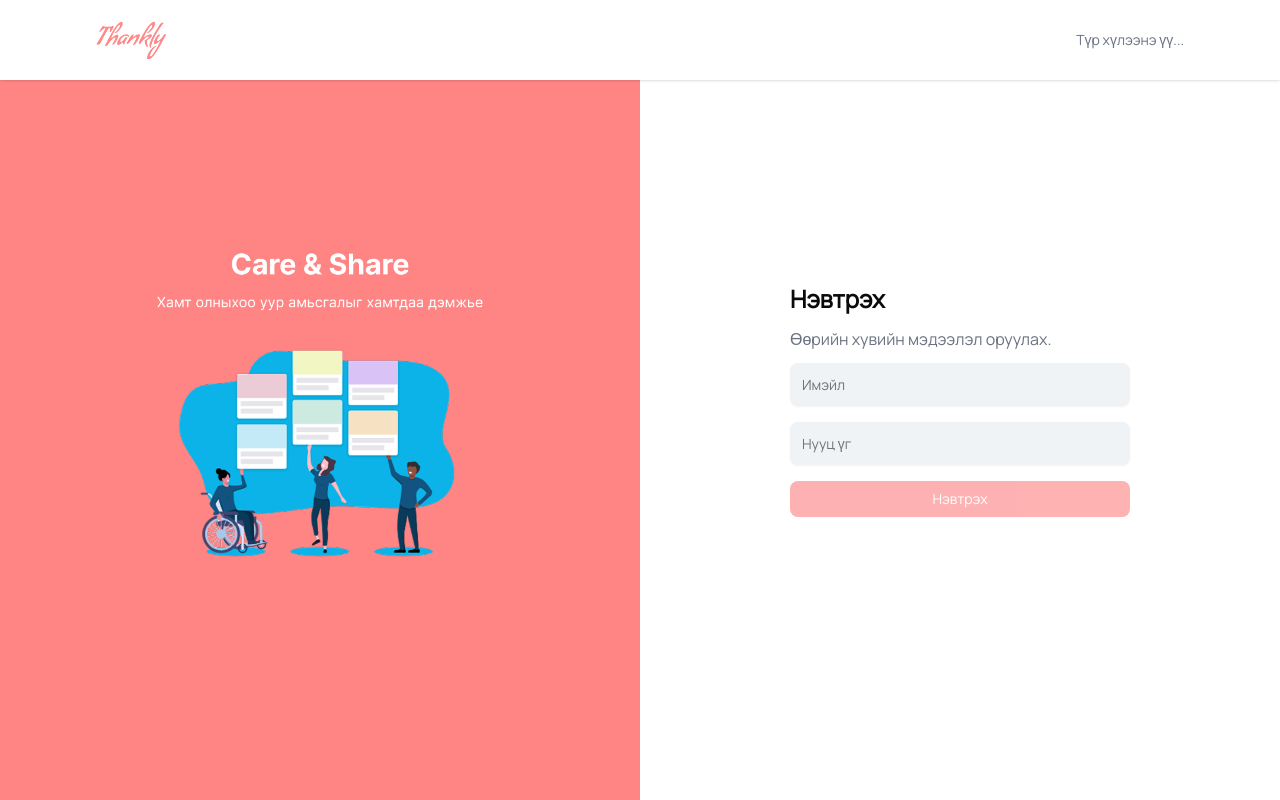
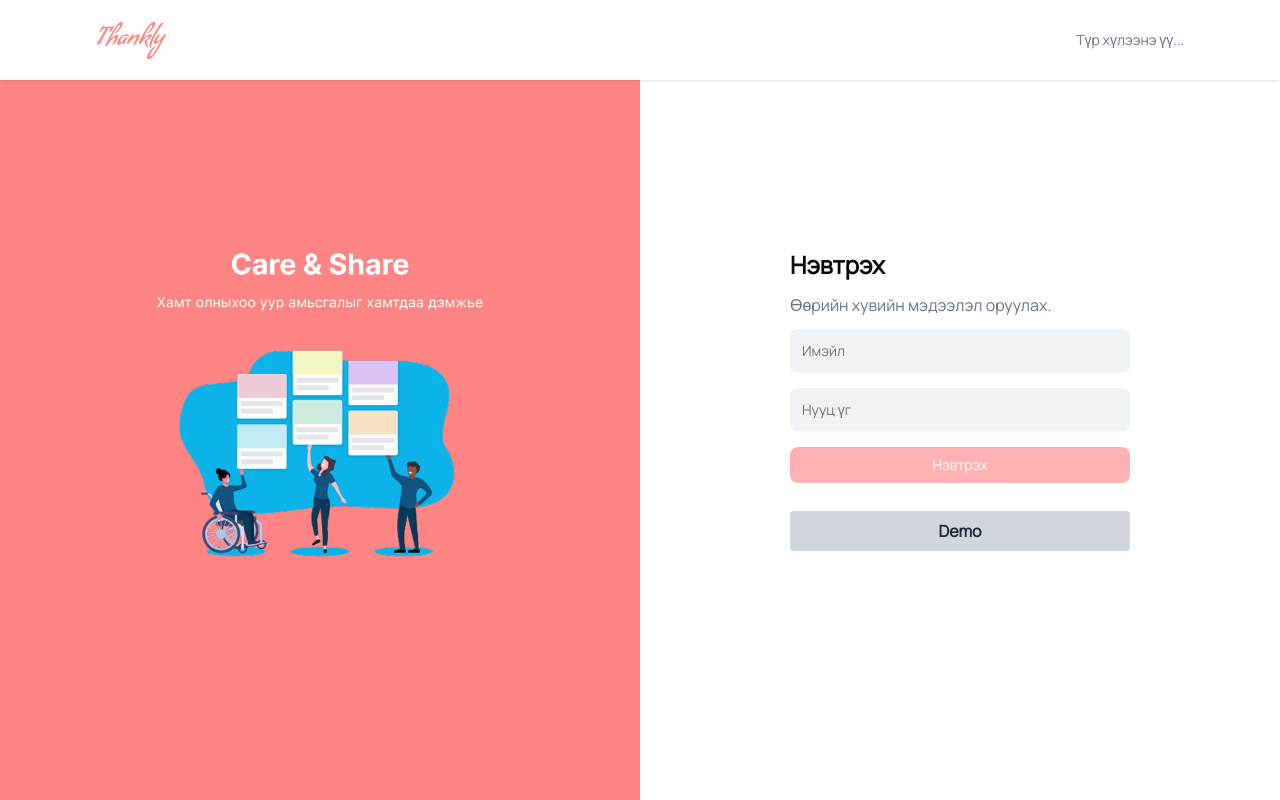
Before and after one commit to dashka-bat/pinequest, a Next.js app: page /auth/signin in a window 1280 px wide. Built offline with nearby package versions, Linux system fonts and the light colour scheme; no server answers.

Commit message:
demo-login

```diff
--- a/src/app/auth/signin/page.tsx
+++ b/src/app/auth/signin/page.tsx
@@ -40,6 +40,19 @@ const SignInPage = () => {
     const timeout = setTimeout(() => setResponse(undefined), 5000);
     return () => clearTimeout(timeout);
   }, [response]);
+
+  // Demo товч дарахад автомат бөглөлт ба логин хийх
+  const handleDemoLogin = () => {
+    const demoCredentials = {
+      email: 'dushkab02@gmail.com',
+      password: 'dashka0318',
+    };
+    form.setValue('email', demoCredentials.email);
+    form.setValue('password', demoCredentials.password);
+
+    // Шууд логин үйлдэл хийх
+    onSubmit(demoCredentials);
+  };
 
   return (
     <div className="w-[340px] flex flex-col items-start justify-center space-y-3">
@@ -92,6 +105,15 @@ const SignInPage = () => {
           >
             {form.formState.isSubmitting ? 'Түр хүлээнэ үү!' : 'Нэвтрэх'}
           </Button>
+
+          <button
+            type="button"
+            onClick={handleDemoLogin}
+            disabled={form.formState.isSubmitting}
+            className="w-full mt-3 bg-gray-300 hover:bg-gray-400 text-gray-800 font-semibold py-2 rounded"
+          >
+            Demo
+          </button>
         </form>
       </Form>
     </div>
--- a/src/app/dashboard/_components/sidebar.tsx
+++ b/src/app/dashboard/_components/sidebar.tsx
@@ -35,10 +35,7 @@ const DashboardSidebar = () => {
   // const isUserTab = currentTab === 'user';
 
   // Placeholder logout handler
-  const logout = () => {
-    // TODO: Implement logout logic here
-    console.log('Logout clicked');
-  };
+
 
   return (
     <div className="fixed top-0 left-0 w-[100%] max-w-xs bg-white p-8 h-screen shadow z-40 pt-[120px]">
```
Also changed, not shown: 1 other file (tests, documents, lock files or other folders).
